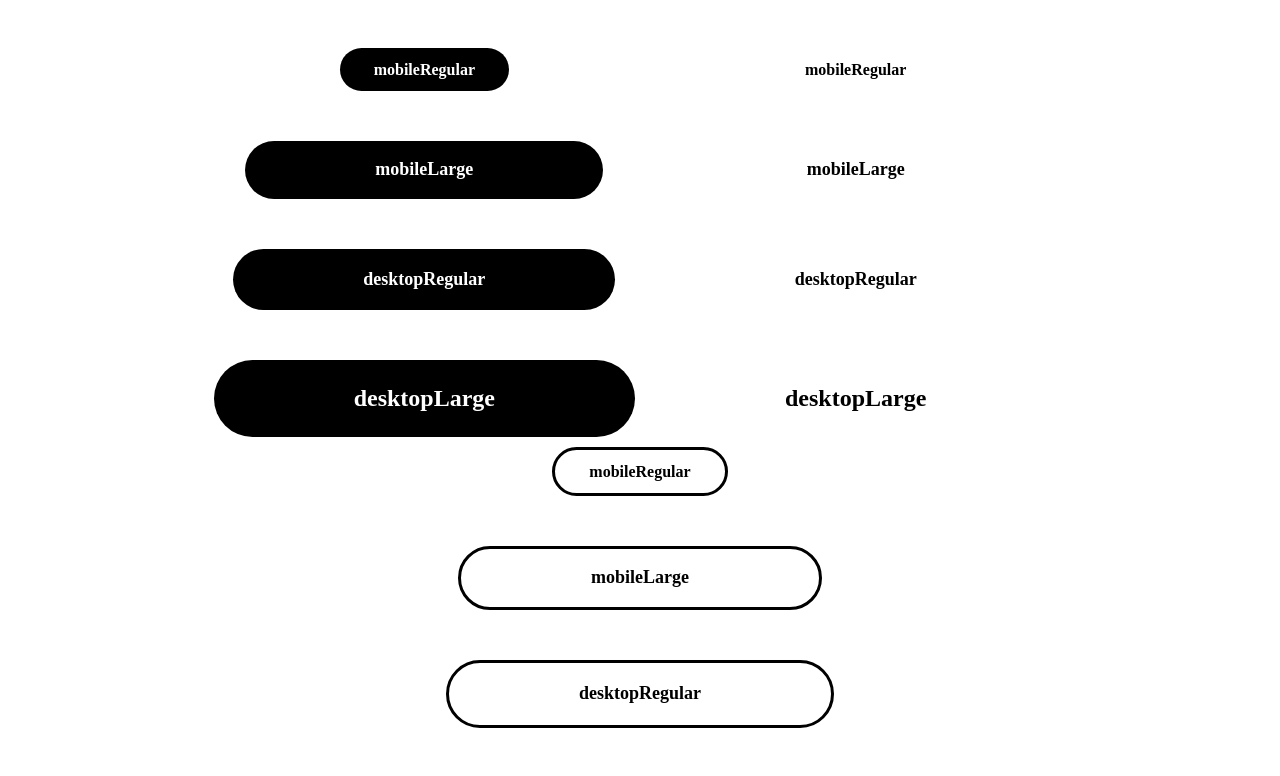
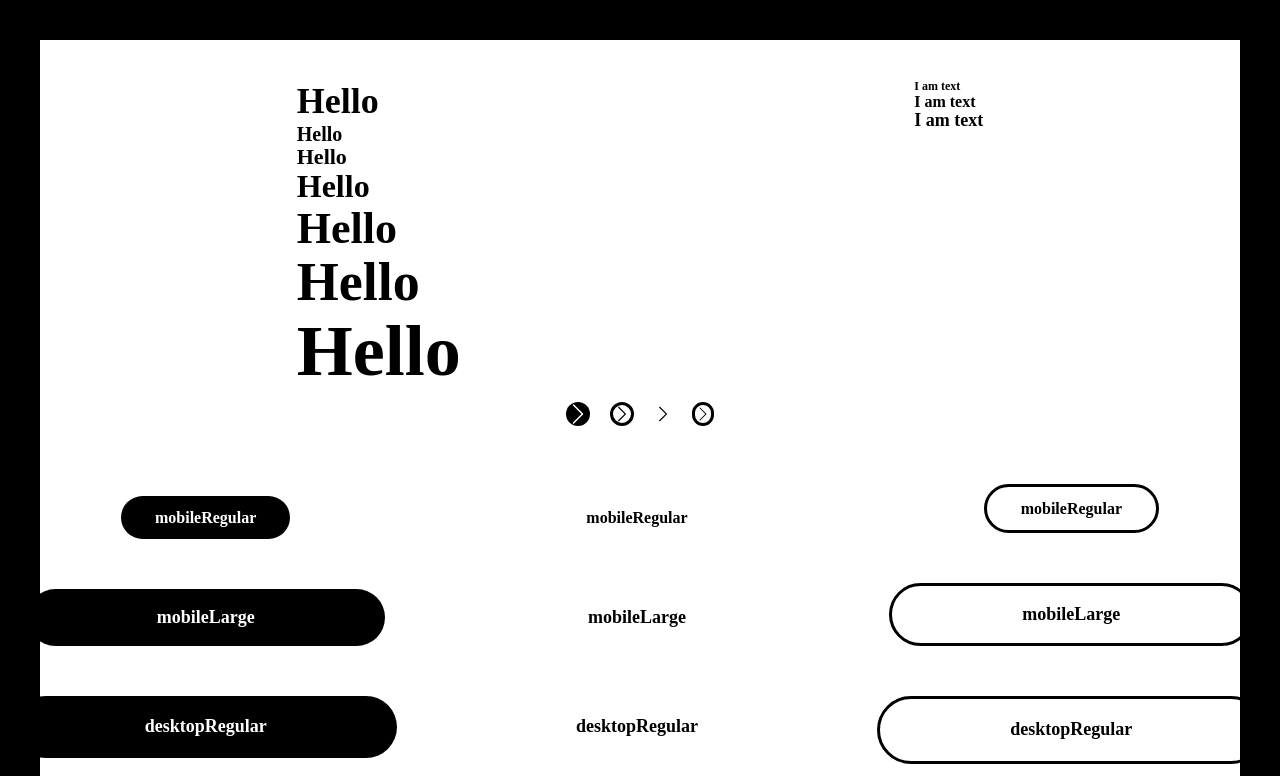
Before and after one commit to parmeet1402/the-dress-code, a Next.js app: page /dashboard/test in a window 1280 px wide. Shown: the top 776 px of the page. Built offline with nearby package versions, Linux system fonts and the light colour scheme.

Commit message:
Created Design config for Headingand Text Components

```diff
--- a/pageContainer/OnboardingPersonalDetailsPageContainer/InputForm.jsx
+++ b/pageContainer/OnboardingPersonalDetailsPageContainer/InputForm.jsx
@@ -194,6 +194,9 @@ const InputForm = () => {
         duration: 5000,
         isClosable: true,
         position: "bottom-left",
+        containerStyle: {
+          backgroundColor: "#f00",
+        },
       });
     }
   };
--- a/pages/dashboard/test.js
+++ b/pages/dashboard/test.js
@@ -1,11 +1,16 @@
-import { Button, Flex, Icon } from "@chakra-ui/react";
+import { Box, Button, Flex, Heading, IconButton, Text } from "@chakra-ui/react";
 
 import { BsChevronRight } from "react-icons/bs";
 
 const test = () => {
   return (
-    <>
-      <Flex my="3em" justify="center" align="center" gap="10px" wrap="wrap">
+    <Flex
+      direction="column-reverse"
+      gap="10px"
+      border="40px solid black"
+      p={10}
+    >
+      <Flex my="3em" justify="center" align="center" gap="10px">
         <Flex direction="column" justify="center" align="center" gap="50px">
           <Button variant="primary" size="mobileRegular">
             mobileRegular
@@ -49,10 +54,46 @@ const test = () => {
           </Button>
         </Flex>
       </Flex>
-      <Flex justify="center">
-        <Icon as={BsChevronRight} boxSize="50px" />
+      <Flex gap="20px" justify="center">
+        <IconButton
+          icon={<BsChevronRight />}
+          size="desktopLarge"
+          variant="primary"
+        />
+        <IconButton
+          icon={<BsChevronRight />}
+          size="desktopRegular"
+          variant="outline"
+        />
+        <IconButton
+          icon={<BsChevronRight />}
+          size="mobileLarge"
+          variant="ghost"
+        />
+        <IconButton
+          icon={<BsChevronRight />}
+          size="mobileRegular"
+          variant="outline"
+        />
       </Flex>
-    </>
+      <Flex gap="20px" justify="space-around">
+        <Flex direction="column">
+          <Heading textStyle="h1">Hello</Heading>
+          <Heading variant="h6">Hello</Heading>
+          <Heading variant="h5">Hello</Heading>
+          <Heading variant="h4">Hello</Heading>
+          <Heading variant="h3">Hello</Heading>
+          <Heading variant="h2">Hello</Heading>
+          <Heading variant="h1">Hello</Heading>
+        </Flex>
+
+        <Flex direction="column">
+          <Text variant="caption">I am text</Text>
+          <Text variant="body2">I am text</Text>
+          <Text variant="body1">I am text</Text>
+        </Flex>
+      </Flex>
+    </Flex>
   );
 };
 export default test;
--- /dev/null
+++ b/theme/components/Heading.js
@@ -0,0 +1,41 @@
+const Heading = {
+  variants: {
+    h1: {
+      fontSize: "72px",
+      fontWeight: "semibold",
+      lineHeight: "110%",
+      letterSpacing: "0%",
+    },
+    h2: {
+      fontSize: "54px",
+      fontWeight: "semibold",
+      lineHeight: "110%",
+      letterSpacing: "0%",
+    },
+    h3: {
+      fontSize: "44px",
+      fontWeight: "semibold",
+      lineHeight: "110%",
+      letterSpacing: "0%",
+    },
+    h4: {
+      fontSize: "32px",
+      fontWeight: "semibold",
+      lineHeight: "110%",
+      letterSpacing: "0%",
+    },
+    h5: {
+      fontSize: "22px",
+      fontWeight: "semibold",
+      lineHeight: "110%",
+      letterSpacing: "0%",
+    },
+    h6: {
+      fontSize: "20px",
+      fontWeight: "semibold",
+      lineHeight: "110%",
+      letterSpacing: "0%",
+    },
+  },
+};
+export default Heading;
--- /dev/null
+++ b/theme/components/Text.js
@@ -0,0 +1,23 @@
+const Text = {
+  variants: {
+    body1: {
+      fontSize: "18px",
+      fontWeight: "semibold",
+      lineHeight: "110%",
+      letterSpacing: "0%",
+    },
+    body2: {
+      fontSize: "16px",
+      fontWeight: "semibold",
+      lineHeight: "110%",
+      letterSpacing: "0%",
+    },
+    caption: {
+      fontSize: "12px",
+      fontWeight: "semibold",
+      lineHeight: "110%",
+      letterSpacing: "0%",
+    },
+  },
+};
+export default Text;
--- /dev/null
+++ b/theme/foundations/textStyles.js
@@ -0,0 +1,22 @@
+const textStyles = {
+  body1: {
+    fontSize: "18px",
+    fontWeight: "semibold",
+    lineHeight: "110%",
+    letterSpacing: "0%",
+  },
+  body2: {
+    fontSize: "16px",
+    fontWeight: "semibold",
+    lineHeight: "110%",
+    letterSpacing: "0%",
+  },
+  caption: {
+    fontSize: "12px",
+    fontWeight: "semibold",
+    lineHeight: "110%",
+    letterSpacing: "0%",
+  },
+};
+
+export default textStyles;
--- a/theme/index.js
+++ b/theme/index.js
@@ -3,23 +3,29 @@ import { extendTheme } from "@chakra-ui/react";
 
 // Foundation
 import colors from "./foundations/colors";
+import textStyles from "./foundations/textStyles";
 
 // Components
 import Button from "./components/Button";
+import Heading from "./components/Heading";
 import Input from "./components/Input";
+import Text from "./components/Text";
 
 const theme = extendTheme({
   colors,
-  fonts: {
-    heading: "EB Garamond",
-    body: "Montserrat",
-  },
   components: {
     Button,
+    Heading,
     Input,
+    Text,
     NumberInput: { ...Input },
     Select: { ...Input },
   },
+  fonts: {
+    body: "Montserrat",
+    heading: "EB Garamond",
+  },
+  // textStyles, {alternative to headings and text sizes}
 });
 
 export default theme;
```
